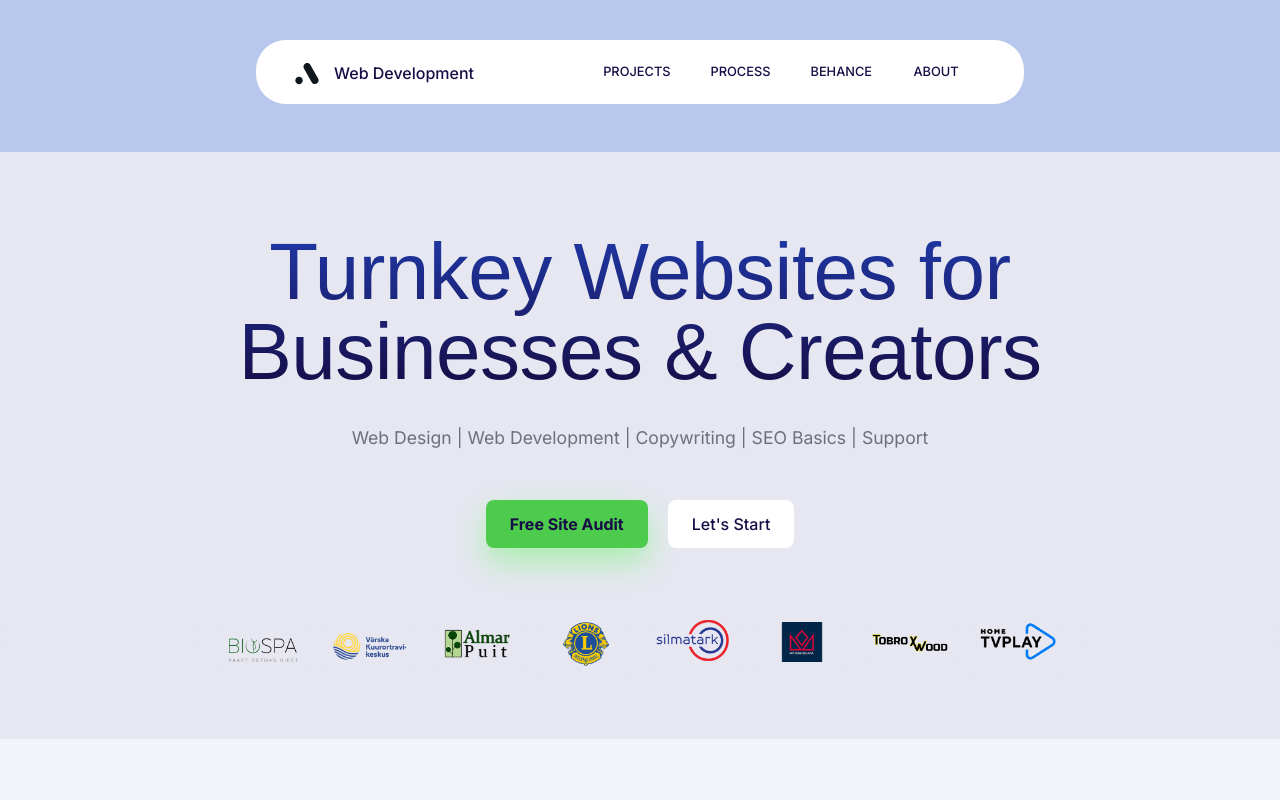
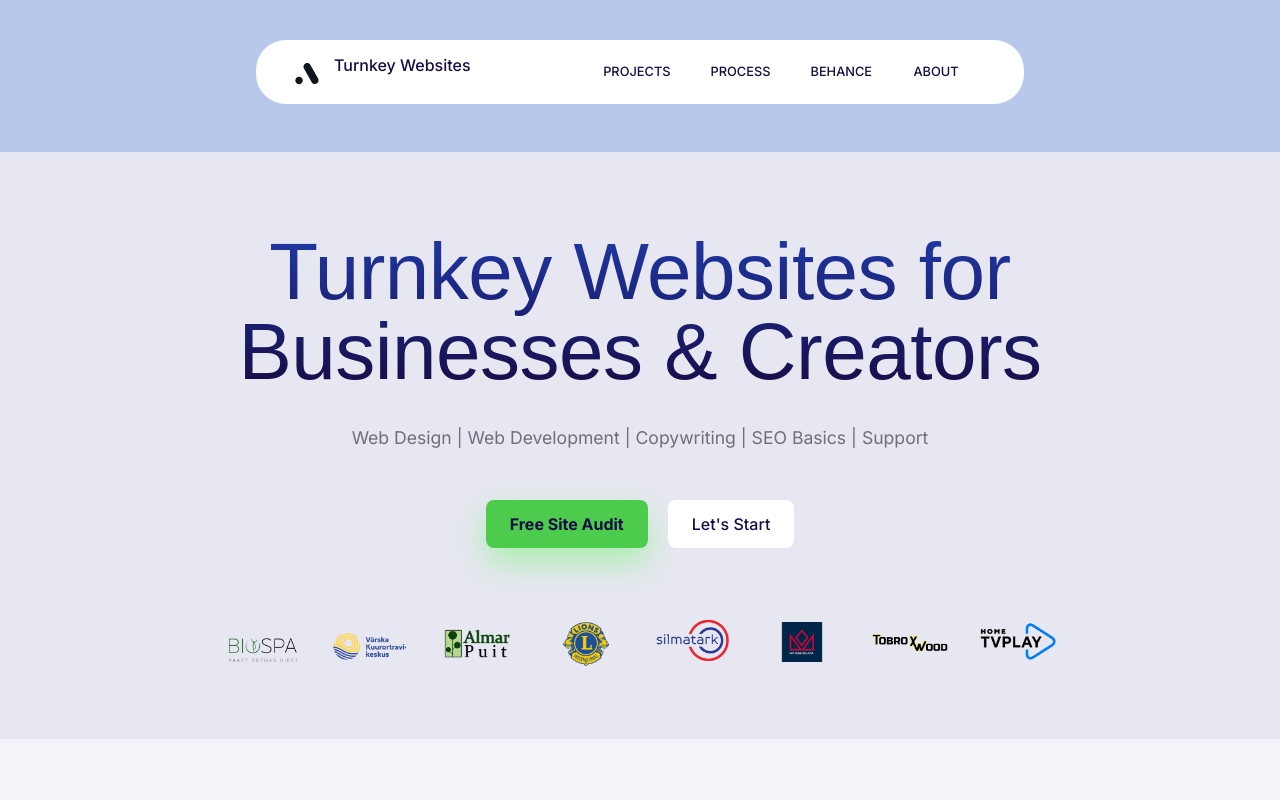
Before and after one commit to juliataro/portfolio, a React (Vite) app: page / in a window 1280 px wide. Shown: the top 800 px of the page. Built offline with nearby package versions, Linux system fonts and the light colour scheme; a web font is replaced by a local one.

Commit message:
Logo, Title, and Web Page Name changing

```diff
--- a/src/components/navigation/Navigation.tsx
+++ b/src/components/navigation/Navigation.tsx
@@ -84,8 +84,8 @@ export default function Navigation() {
           </Box>
 
           {/* Title */}
-          <Box sx={{ flexGrow: 1, mt: 1 }}>
-            <Typography variant="h6">Web Development</Typography>
+          <Box sx={{ flexGrow: 1, mt: 0 }}>
+            <Typography variant="h6">Turnkey Websites</Typography>
           </Box>
 
           {/* Desktop menu */}
```
